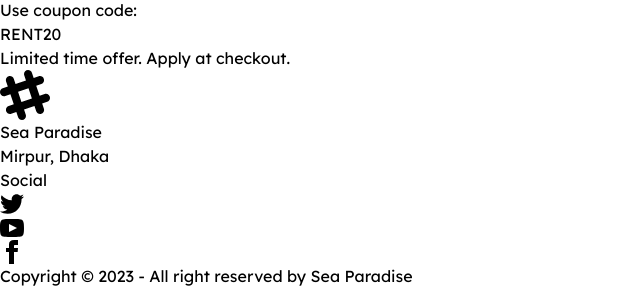
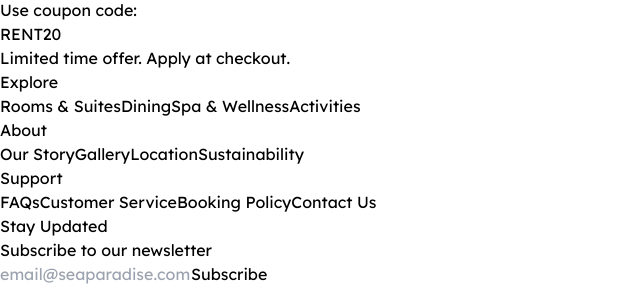
Before and after one commit to Rezuan-Alam-Rean/building-management-client, a React (Vite) app: page / in a window 1280 px wide. Shown: the part 9745-10034 px from the top of the page, without its empty margins (0-640 px from the left). Built offline with nearby package versions, Linux system fonts and the light colour scheme; no server answers; a web font is replaced by a local one.

Commit message:
updating project

```diff
--- a/src/components/Shared/Footer/Footer.jsx
+++ b/src/components/Shared/Footer/Footer.jsx
@@ -4,28 +4,50 @@
 const Footer = () => {
     return (
         <div>
-          <footer>
-          <div className="footer p-10 bg-slate-900 justify-around  text-neutral-content">
+           <footer className=" mt-10">
+  <footer className="footer p-10 bg-slate-800  justify-evenly text-white">
+    <nav>
+      <h6 className="footer-title">Explore</h6>
+      <a className="link link-hover">Rooms & Suites</a>
+      <a className="link link-hover">Dining</a>
+      <a className="link link-hover">Spa & Wellness</a>
+      <a className="link link-hover">Activities</a>
+    </nav>
+    <nav>
+      <h6 className="footer-title">About</h6>
+      <a className="link link-hover">Our Story</a>
+      <a className="link link-hover">Gallery</a>
+      <a className="link link-hover">Location</a>
+      <a className="link link-hover">Sustainability</a>
+    </nav>
+    <nav>
+      <h6 className="footer-title">Support</h6>
+      <a className="link link-hover">FAQs</a>
+      <a className="link link-hover">Customer Service</a>
+      <a className="link link-hover">Booking Policy</a>
+      <a className="link link-hover">Contact Us</a>
+    </nav>
+    <form>
+      <h6 className="footer-title">Stay Updated</h6>
+      <fieldset className="form-control w-80">
+        <label className="label">
+          <span className="label-text">Subscribe to our newsletter</span>
+        </label>
+        <div className="join">
+          <input type="text" placeholder="email@seaparadise.com" className="input input-bordered join-item" />
+          <button className="btn btn-primary join-item">Subscribe</button>
+        </div>
+      </fieldset>
+    </form>
+  </footer>
+  <div className="p-4 footer-center bg-slate-700 text-white">
     <div>
-                  <svg width="50" height="50" viewBox="0 0 24 24" xmlns="http://www.w3.org/2000/svg" fillRule="evenodd" clipRule="evenodd" className="fill-current"><path d="M22.672 15.226l-2.432.811.841 2.515c.33 1.019-.209 2.127-1.23 2.456-1.15.325-2.148-.321-2.463-1.226l-.84-2.518-5.013 1.677.84 2.517c.391 1.203-.434 2.542-1.831 2.542-.88 0-1.601-.564-1.86-1.314l-.842-2.516-2.431.809c-1.135.328-2.145-.317-2.463-1.229-.329-1.018.211-2.127 1.231-2.456l2.432-.809-1.621-4.823-2.432.808c-1.355.384-2.558-.59-2.558-1.839 0-.817.509-1.582 1.327-1.846l2.433-.809-.842-2.515c-.33-1.02.211-2.129 1.232-2.458 1.02-.329 2.13.209 2.461 1.229l.842 2.515 5.011-1.677-.839-2.517c-.403-1.238.484-2.553 1.843-2.553.819 0 1.585.509 1.85 1.326l.841 2.517 2.431-.81c1.02-.33 2.131.211 2.461 1.229.332 1.018-.21 2.126-1.23 2.456l-2.433.809 1.622 4.823 2.433-.809c1.242-.401 2.557.484 2.557 1.838 0 .819-.51 1.583-1.328 1.847m-8.992-6.428l-5.01 1.675 1.619 4.828 5.011-1.674-1.62-4.829z"></path></svg>
-                  <p>Sea Paradise<br />Mirpur, Dhaka</p>
-              </div>
-              <div>
-                  <span className="footer-title">Social</span>
-                  <div className="grid grid-flow-col gap-4">
-                      <a><svg xmlns="http://www.w3.org/2000/svg" width="24" height="24" viewBox="0 0 24 24" className="fill-current"><path d="M24 4.557c-.883.392-1.832.656-2.828.775 1.017-.609 1.798-1.574 2.165-2.724-.951.564-2.005.974-3.127 1.195-.897-.957-2.178-1.555-3.594-1.555-3.179 0-5.515 2.966-4.797 6.045-4.091-.205-7.719-2.165-10.148-5.144-1.29 2.213-.669 5.108 1.523 6.574-.806-.026-1.566-.247-2.229-.616-.054 2.281 1.581 4.415 3.949 4.89-.693.188-1.452.232-2.224.084.626 1.956 2.444 3.379 4.6 3.419-2.07 1.623-4.678 2.348-7.29 2.04 2.179 1.397 4.768 2.212 7.548 2.212 9.142 0 14.307-7.721 13.995-14.646.962-.695 1.797-1.562 2.457-2.549z"></path></svg></a>
-                      <a><svg xmlns="http://www.w3.org/2000/svg" width="24" height="24" viewBox="0 0 24 24" className="fill-current"><path d="M19.615 3.184c-3.604-.246-11.631-.245-15.23 0-3.897.266-4.356 2.62-4.385 8.816.029 6.185.484 8.549 4.385 8.816 3.6.245 11.626.246 15.23 0 3.897-.266 4.356-2.62 4.385-8.816-.029-6.185-.484-8.549-4.385-8.816zm-10.615 12.816v-8l8 3.993-8 4.007z"></path></svg></a>
-                      <a><svg xmlns="http://www.w3.org/2000/svg" width="24" height="24" viewBox="0 0 24 24" className="fill-current"><path d="M9 8h-3v4h3v12h5v-12h3.642l.358-4h-4v-1.667c0-.955.192-1.333 1.115-1.333h2.885v-5h-3.808c-3.596 0-5.192 1.583-5.192 4.615v3.385z"></path></svg></a>
-                  </div>
-              </div>
-          </div>
-          <div className="p-4 footer-center bg-slate-900 text-white">
-                  <div>
-                      <p>Copyright © 2023 - All right reserved by
-                      Sea Paradise</p>
+      <p>Copyright © 2023 - All rights reserved by
+        SEA PARADISE Resorts</p>
     </div>
   </div>
 </footer>
+
         </div>
     );
 };
```
Lines whose indentation alone changed are shown as unchanged.
